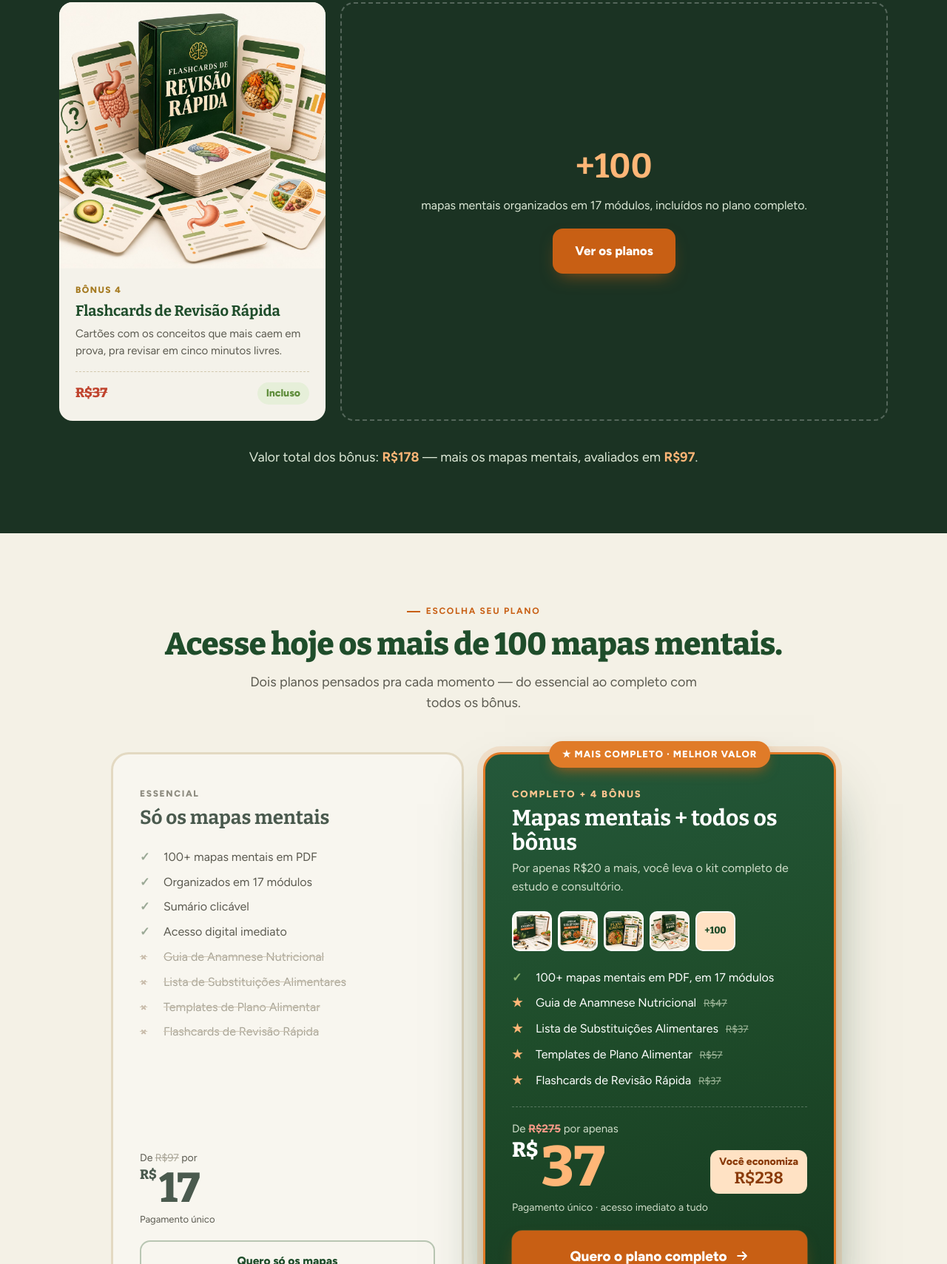
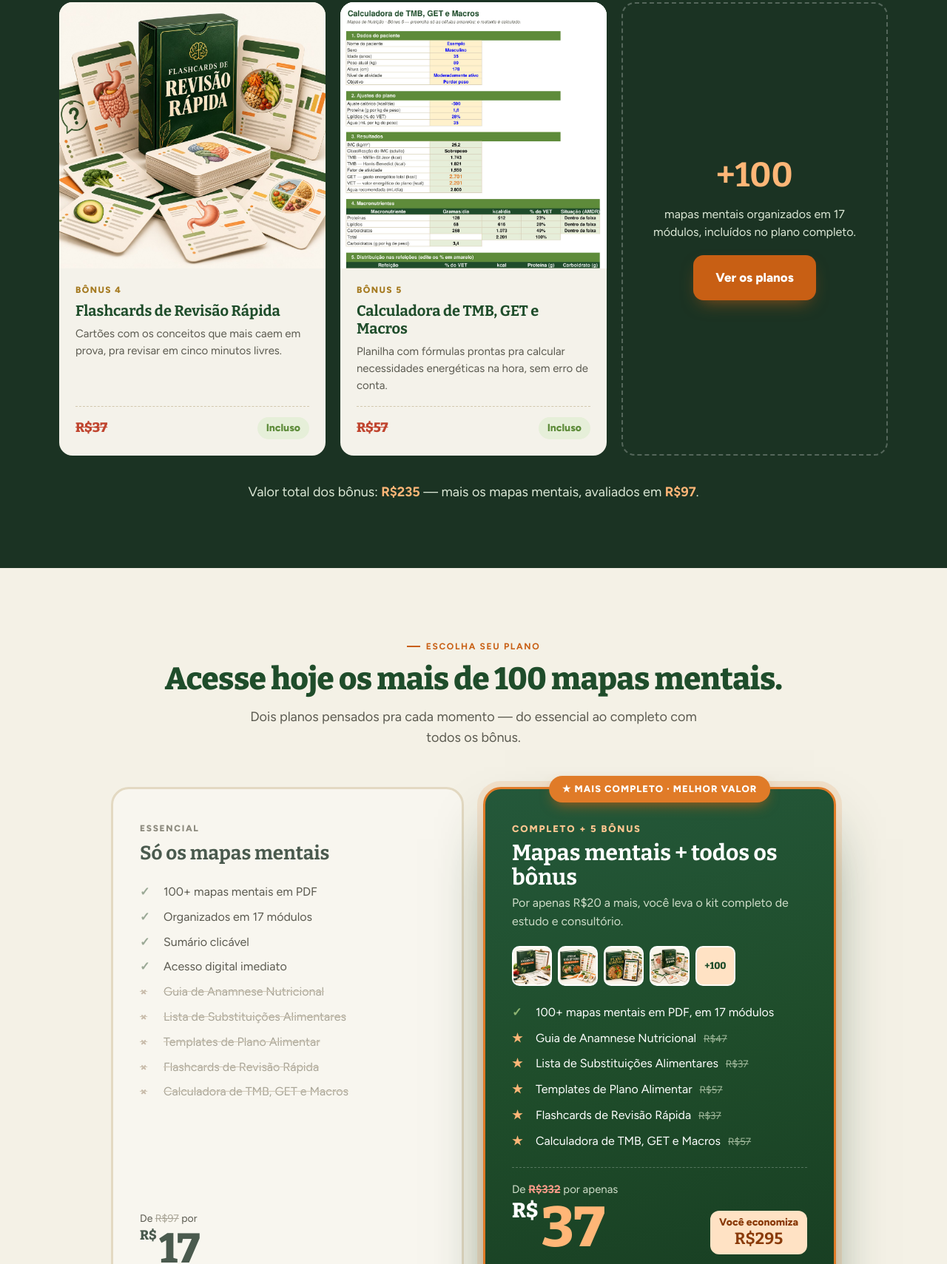
Before and after one commit to Robert6166/mapas-de-nutricao, a plain HTML site: page index.html in a window 1280 px wide. Shown: the part 4292-6001 px from the top of the page at 74% size. Drawn offline with nearby package versions, Linux system fonts and the light colour scheme.

Commit message:
Troca os checkouts do Zuptos pelos da Cakto e volta o bônus 5
A Cakto aceita o Excel, então a Calculadora de TMB, GET e Macros volta
para o plano completo (reverte 2cc9967).

Co-Authored-By: Claude Opus 5.5 <noreply@anthropic.com>

```diff
--- a/index.html
+++ b/index.html
@@ -99,6 +99,8 @@
   .cards { display: grid; grid-template-columns: repeat(3, 1fr); gap: 20px; margin-top: 44px; }
   .card { background: #F4F2EA; color: var(--tinta); border-radius: 18px; overflow: hidden; display: flex; flex-direction: column; }
   .card img { width: 100%; aspect-ratio: 1; object-fit: cover; }
+  .card .planilha { aspect-ratio: 1; overflow: hidden; background: #fff; }
+  .card .planilha img { width: 100%; height: 100%; aspect-ratio: auto; object-fit: cover; object-position: top center; }
   .card .corpo { padding: 20px 22px 22px; display: flex; flex-direction: column; flex: 1; }
   .card small { font-size: 12px; font-weight: 800; letter-spacing: .12em; text-transform: uppercase; color: #A57A20; }
   .card h3 { font-family: var(--display); font-size: 20px; color: var(--verde); margin: 6px 0 8px; line-height: 1.2; }
@@ -106,7 +108,7 @@
   .card .preco { display: flex; justify-content: space-between; align-items: center; border-top: 1px dashed #D2C8AE; margin-top: 16px; padding-top: 14px; }
   .card .preco s { font-family: var(--display); font-weight: 800; color: var(--vermelho); font-size: 18px; }
   .card .preco span { font-weight: 800; font-size: 14px; color: var(--folha); background: var(--folha-clara); padding: 4px 12px; border-radius: 99px; }
-  .card.fecha { grid-column: span 2; background: transparent; border: 2px dashed rgba(255,255,255,.25); color: #DCE8D6; justify-content: center; align-items: center; text-align: center; padding: 30px; gap: 18px; }
+  .card.fecha { background: transparent; border: 2px dashed rgba(255,255,255,.25); color: #DCE8D6; justify-content: center; align-items: center; text-align: center; padding: 30px; gap: 18px; }
   .card.fecha p { color: #DCE8D6; flex: 0; font-size: 16px; }
   .card.fecha b { font-family: var(--display); font-size: 46px; color: #FFB677; line-height: 1; }
   .soma { text-align: center; margin-top: 36px; font-size: 18px; color: #DCE8D6; }
@@ -192,7 +194,6 @@
     section { padding: 64px 0; }
     .recebe .grid { grid-template-columns: 1fr; gap: 36px; }
     .perfis, .cards { grid-template-columns: 1fr 1fr; }
-    .card.fecha { grid-column: 1 / -1; }
     .planos .lista { grid-template-columns: 1fr; gap: 36px; }
     .plano.top { order: -1; }
     .numeros { grid-template-columns: 1fr 1fr; }
@@ -339,7 +340,7 @@ src="https://www.facebook.com/tr?id=1163156372713757&ev=PageView&noscript=1"
 <section class="bonus escuro">
   <div class="wrap centro">
     <span class="tag">Bônus exclusivos</span>
-    <h2>Quem escolhe o plano completo leva 4 bônus junto.</h2>
+    <h2>Quem escolhe o plano completo leva 5 bônus junto.</h2>
     <p class="lead">Ferramentas prontas pra usar na rotina de estudo ou de consultório — inclusas sem custo adicional.</p>
   </div>
   <div class="wrap cards">
@@ -347,9 +348,10 @@ src="https://www.facebook.com/tr?id=1163156372713757&ev=PageView&noscript=1"
     <article class="card"><img src="img/bonus2-substituicoes.jpg" alt="Lista de Substituições Alimentares" loading="lazy"><div class="corpo"><small>Bônus 2</small><h3>Lista de Substituições Alimentares</h3><p>Tabela com trocas inteligentes pra variar o plano alimentar sem perder o equilíbrio nutricional.</p><div class="preco"><s>R$37</s><span>Incluso</span></div></div></article>
     <article class="card"><img src="img/bonus3-templates.jpg" alt="Templates de Plano Alimentar" loading="lazy"><div class="corpo"><small>Bônus 3</small><h3>Templates de Plano Alimentar</h3><p>Modelos preenchíveis e prontos pra entregar aos pacientes com padrão visual profissional.</p><div class="preco"><s>R$57</s><span>Incluso</span></div></div></article>
     <article class="card"><img src="img/bonus4-flashcards.jpg" alt="Flashcards de Revisão Rápida" loading="lazy"><div class="corpo"><small>Bônus 4</small><h3>Flashcards de Revisão Rápida</h3><p>Cartões com os conceitos que mais caem em prova, pra revisar em cinco minutos livres.</p><div class="preco"><s>R$37</s><span>Incluso</span></div></div></article>
+    <article class="card"><div class="planilha"><img src="img/bonus5-calculadora.jpg" alt="Planilha Calculadora de TMB, GET e Macros preenchida com um exemplo" loading="lazy"></div><div class="corpo"><small>Bônus 5</small><h3>Calculadora de TMB, GET e Macros</h3><p>Planilha com fórmulas prontas pra calcular necessidades energéticas na hora, sem erro de conta.</p><div class="preco"><s>R$57</s><span>Incluso</span></div></div></article>
     <div class="card fecha"><b>+100</b><p>mapas mentais organizados em 17 módulos, incluídos no plano completo.</p><a class="btn" href="#oferta">Ver os planos</a></div>
   </div>
-  <p class="soma wrap">Valor total dos bônus: <b>R$178</b> — mais os mapas mentais, avaliados em <b>R$97</b>.</p>
+  <p class="soma wrap">Valor total dos bônus: <b>R$235</b> — mais os mapas mentais, avaliados em <b>R$97</b>.</p>
 </section>
 
 <!-- ============ PLANOS ============ -->
@@ -373,15 +375,16 @@ src="https://www.facebook.com/tr?id=1163156372713757&ev=PageView&noscript=1"
         <li class="nao">Lista de Substituições Alimentares</li>
         <li class="nao">Templates de Plano Alimentar</li>
         <li class="nao">Flashcards de Revisão Rápida</li>
+        <li class="nao">Calculadora de TMB, GET e Macros</li>
       </ul>
       <p class="de">De <s>R$97</s> por</p>
       <p class="valor"><small>R$</small>17</p>
       <p class="pg">Pagamento único</p>
-      <a class="btn contorno" href="https://app.zuptos.com.br/checkout/3570702b67ac7e2b" data-plano="Essencial" data-valor="17">Quero só os mapas</a>
+      <a class="btn contorno" href="https://pay.cakto.com.br/35h2y9x_1351778" data-plano="Essencial" data-valor="17">Quero só os mapas</a>
     </div>
     <div class="plano top">
       <span class="fita">&#9733; Mais completo · melhor valor</span>
-      <span class="nome">Completo + 4 bônus</span>
+      <span class="nome">Completo + 5 bônus</span>
       <h3>Mapas mentais + todos os bônus</h3>
       <p class="desc">Por apenas R$20 a mais, você leva o kit completo de estudo e consultório.</p>
       <div class="miniaturas" aria-hidden="true">
@@ -393,13 +396,14 @@ src="https://www.facebook.com/tr?id=1163156372713757&ev=PageView&noscript=1"
         <li class="b"><span>Lista de Substituições Alimentares <s>R$37</s></span></li>
         <li class="b"><span>Templates de Plano Alimentar <s>R$57</s></span></li>
         <li class="b"><span>Flashcards de Revisão Rápida <s>R$37</s></span></li>
+        <li class="b"><span>Calculadora de TMB, GET e Macros <s>R$57</s></span></li>
       </ul>
       <div class="preco-top">
-        <div><p class="de">De <s>R$275</s> por apenas</p><p class="valor"><small>R$</small>37</p></div>
-        <div class="economia">Você economiza<b>R$238</b></div>
+        <div><p class="de">De <s>R$332</s> por apenas</p><p class="valor"><small>R$</small>37</p></div>
+        <div class="economia">Você economiza<b>R$295</b></div>
       </div>
       <p class="pg">Pagamento único · acesso imediato a tudo</p>
-      <a class="btn" href="https://app.zuptos.com.br/checkout/f4e51428eb9a4f21" data-plano="Completo" data-valor="37">Quero o plano completo <svg><use href="#i-seta"/></svg></a>
+      <a class="btn" href="https://pay.cakto.com.br/74y64ps_1347300" data-plano="Completo" data-valor="37">Quero o plano completo <svg><use href="#i-seta"/></svg></a>
     </div>
   </div>
   <div class="wrap seguro">
@@ -431,7 +435,7 @@ src="https://www.facebook.com/tr?id=1163156372713757&ev=PageView&noscript=1"
     <details><summary>O produto é físico?</summary><p>Não. É um produto digital em PDF. Você acessa pelo celular, tablet ou computador e também pode imprimir para uso pessoal.</p></details>
     <details><summary>Para quem o material foi criado?</summary><p>Para estudantes e profissionais de nutrição que querem organizar, localizar e revisar conteúdos de forma visual. O material não substitui a formação profissional, os protocolos atualizados nem o julgamento clínico.</p></details>
     <details><summary>Como recebo o acesso?</summary><p>Logo após a confirmação do pagamento, você recebe o acesso por e-mail, pela plataforma de pagamento.</p></details>
-    <details><summary>Qual é a diferença entre os planos?</summary><p>O plano essencial inclui os mais de 100 mapas mentais. O plano completo inclui os mesmos mapas e os quatro bônus apresentados na página.</p></details>
+    <details><summary>Qual é a diferença entre os planos?</summary><p>O plano essencial inclui os mais de 100 mapas mentais. O plano completo inclui os mesmos mapas e os cinco bônus apresentados na página.</p></details>
     <details><summary>Posso imprimir os mapas?</summary><p>Sim. Os arquivos podem ser impressos para estudo e consulta pessoal, respeitando os termos de uso e sem redistribuição do material.</p></details>
     <details><summary>Os templates são editáveis?</summary><p>Sim. Os Templates de Plano Alimentar são um PDF preenchível: você digita direto nos campos pelo computador, tablet ou celular, ou imprime e preenche à mão.</p></details>
     <details><summary>Como funciona a garantia?</summary><p>Você tem 7 dias para conhecer o material. Se não gostar, solicite o reembolso pela plataforma de pagamento e receba 100% do valor de volta.</p></details>
```
